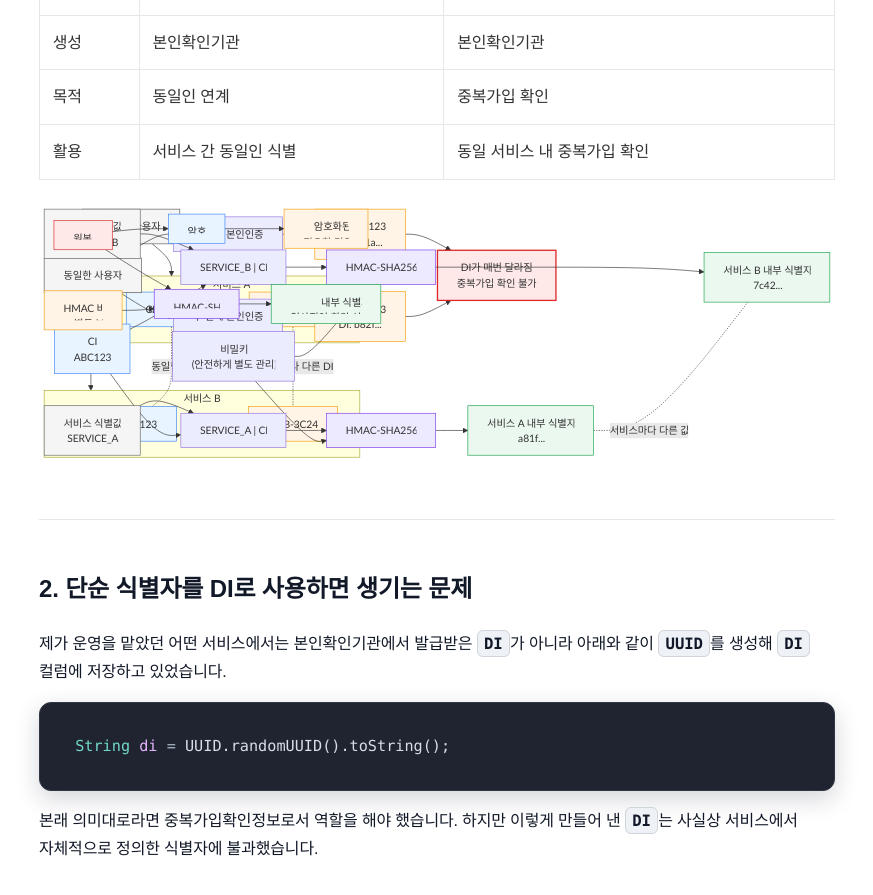
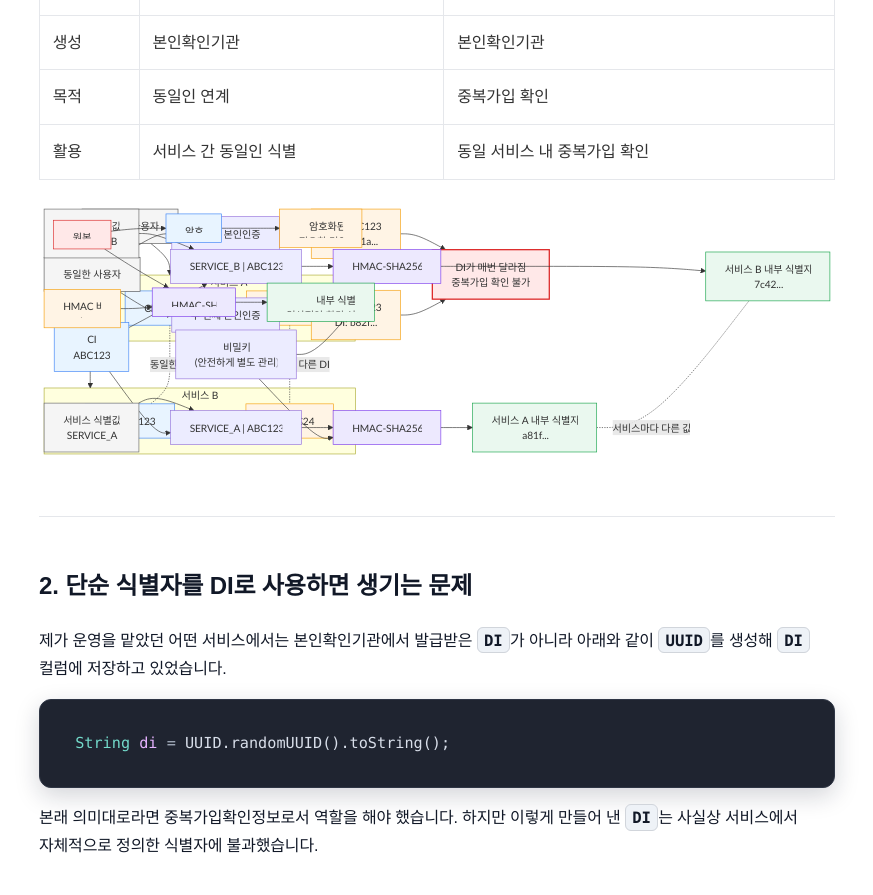
Before and after one commit to sanghoon-lee/sanghoon-lee.github.io, a Jekyll site: the page built from _posts/2026-07-22-ci-di.md, in a window 1280 px wide and 900 px high, scrolled down 1202 px. Shown: the top 895 px of the window, without its empty margins (203-1076 px from the left). Built offline with Jekyll 4.4.1, drawn with Linux system fonts in a browser that asks for light colours; nearby versions of some CDN libraries; comment, search, counter and statistics services are not loaded.

```diff
--- a/_posts/2026-07-22-ci-di.md
+++ b/_posts/2026-07-22-ci-di.md
@@ -128,8 +128,8 @@ flowchart LR
     ServiceA["서비스 식별값<br/>SERVICE_A"]
     ServiceB["서비스 식별값<br/>SERVICE_B"]
 
-    InputA["SERVICE_A | CI"]
-    InputB["SERVICE_B | CI"]
+    InputA["SERVICE_A | ABC123"]
+    InputB["SERVICE_B | ABC123"]
 
     HMACA["HMAC-SHA256"]
     HMACB["HMAC-SHA256"]
```
